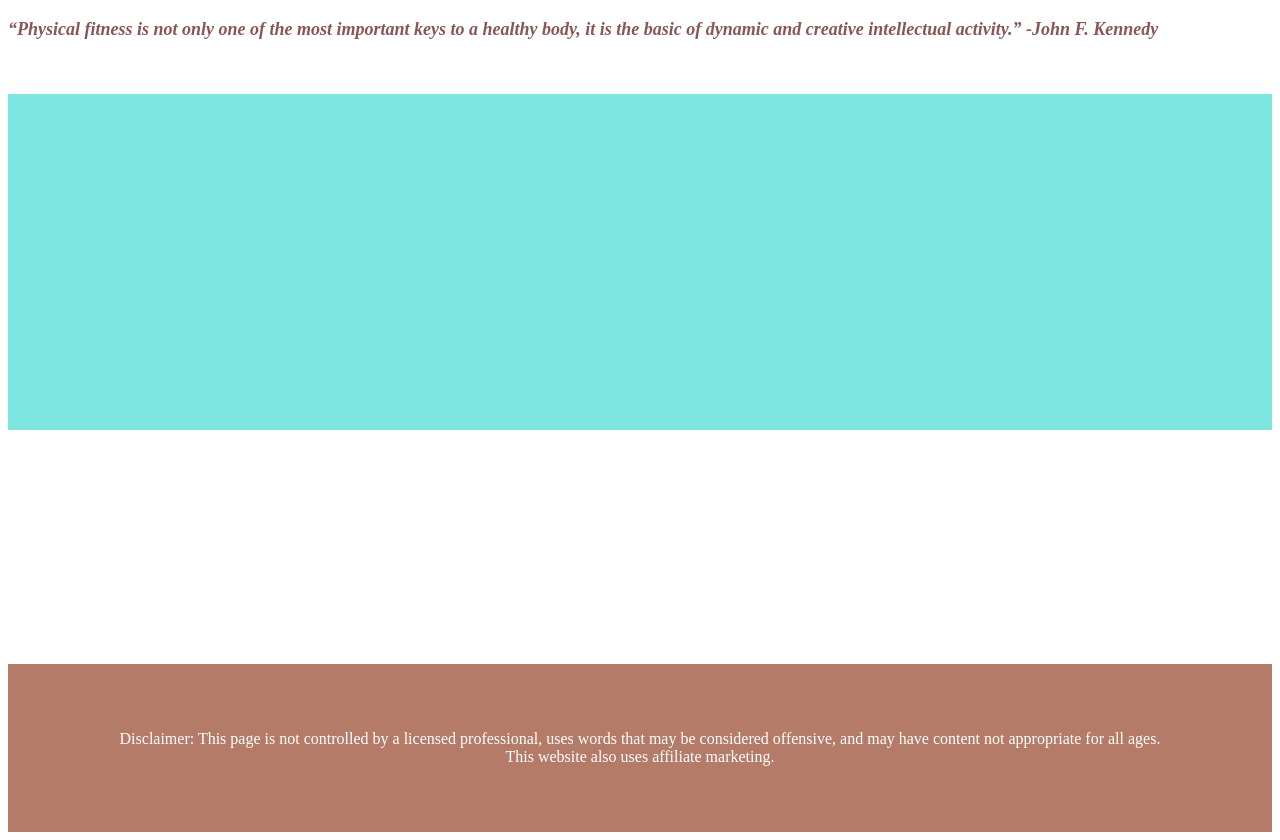
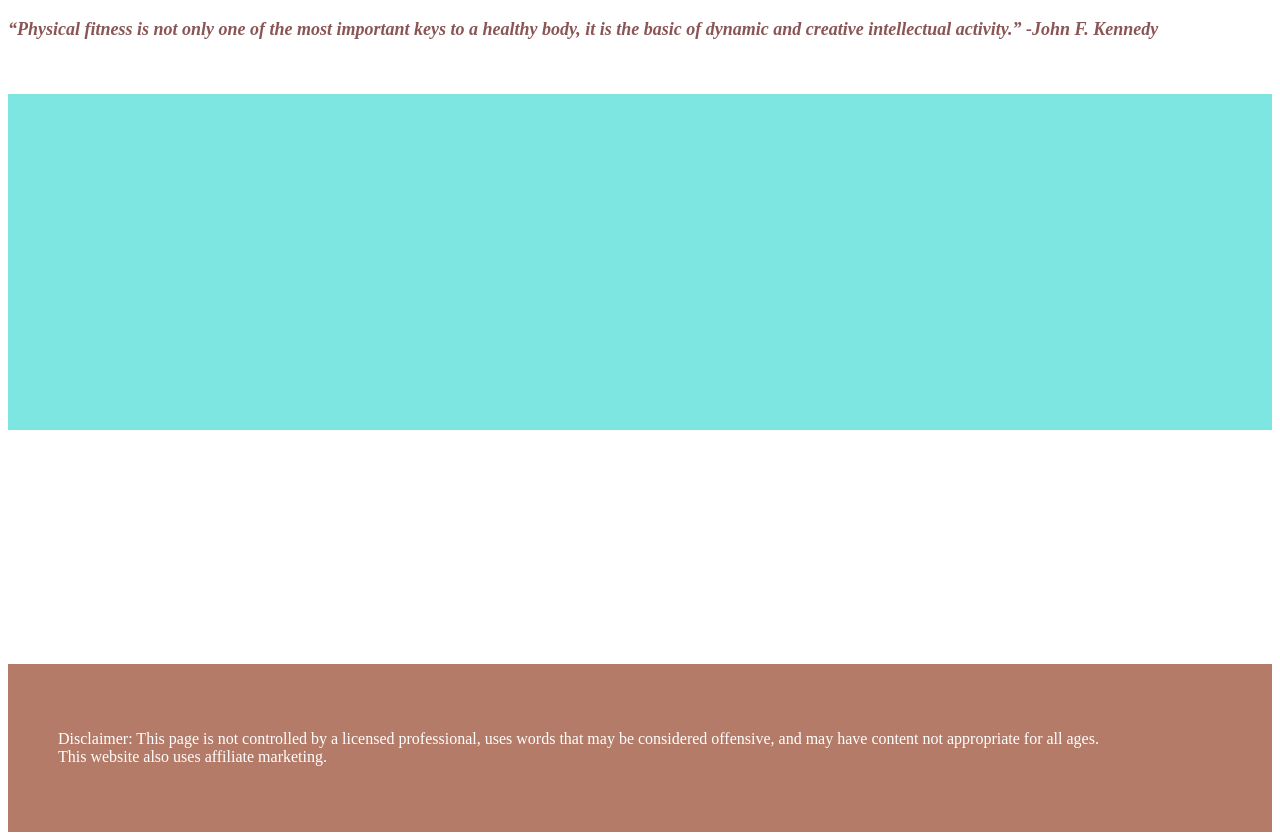
Before and after one commit to amypholley/physicalhealth_f1rst, a plain HTML site: page index.html in a window 1280 px wide. Shown: the part 213-1053 px from the top of the page. Drawn offline with Linux system fonts and the light colour scheme.

Commit message:
Footer left align

```diff
--- a/style.css
+++ b/style.css
@@ -23,10 +23,10 @@ ul {
 
 footer {
     display: flex;
-    justify-content: center;
+    justify-content: left;
     gap: 50px;
     padding: 50px;
-    text-align: center;
+    text-align: left;
     background-color: rgb(179, 123, 104);
     color: white;
     font-size: medium;
```
